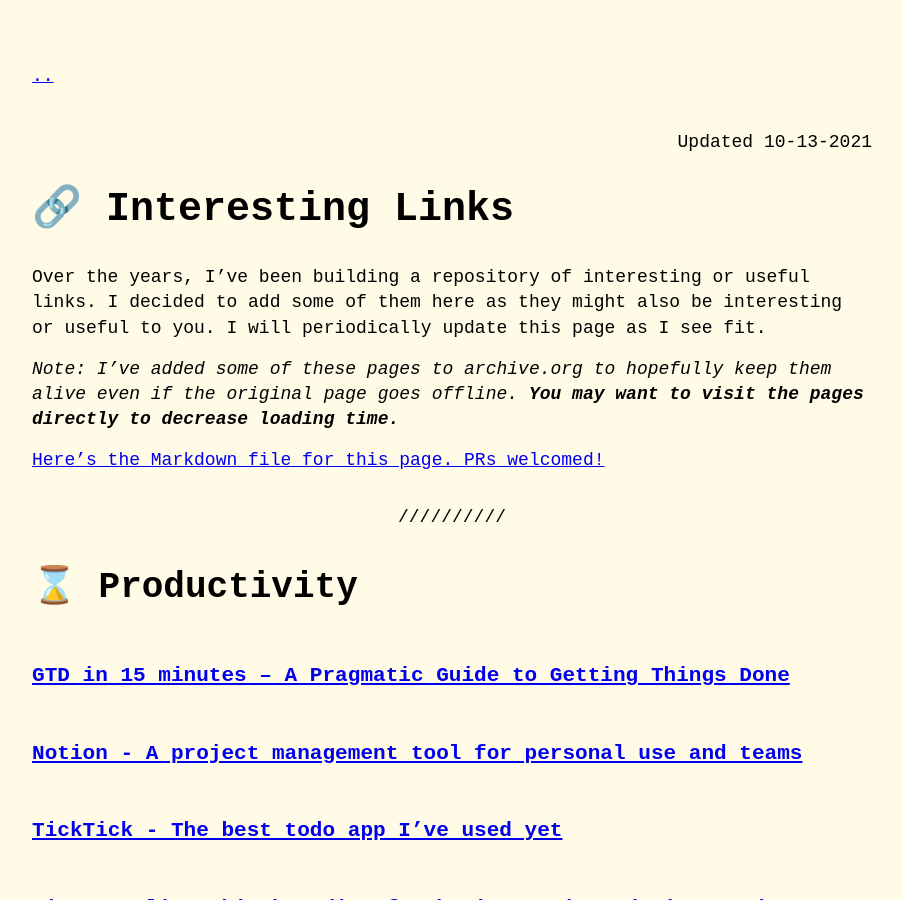
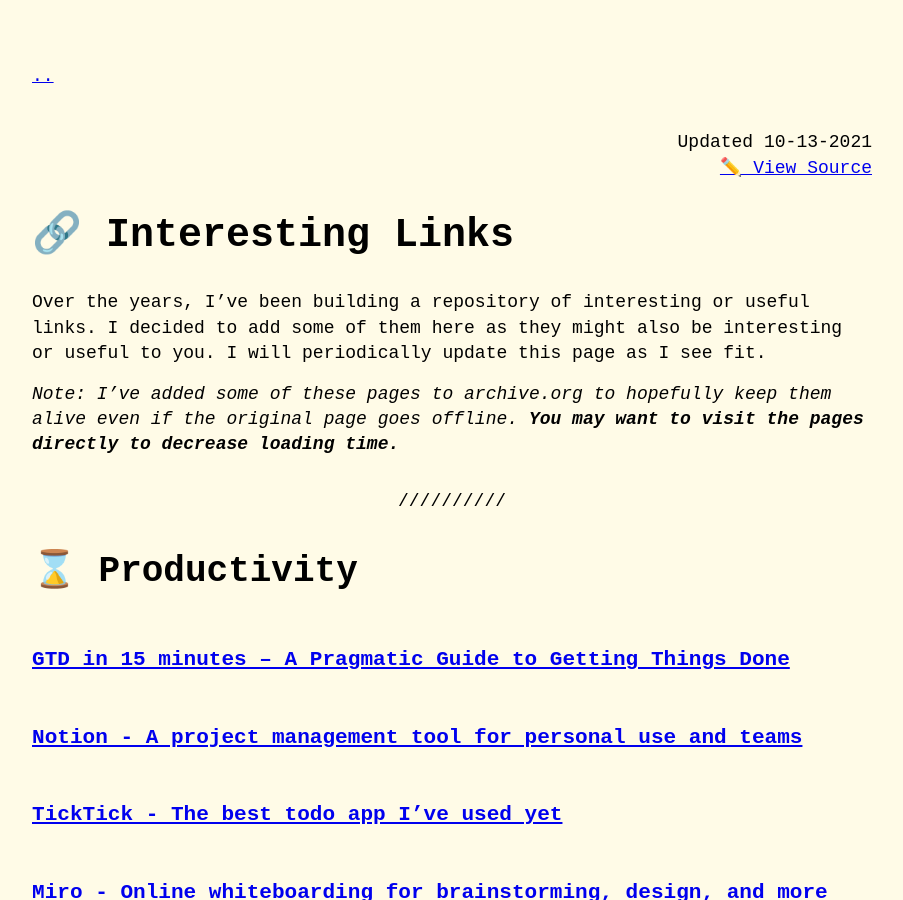
Before and after one commit to tatelax/tatelax.github.io, a Jekyll site: the page built from pages/links.md, in a window 1280 px wide and 900 px high. Shown: the whole window, without its empty margins (188-1091 px from the left). Built offline with Jekyll 4.4.1, drawn with Linux system fonts in a browser that asks for light colours.

Commit message:
Add view source

```diff
--- a/_layouts/page.html
+++ b/_layouts/page.html
@@ -6,7 +6,8 @@
 
 <p class="post-meta">
     {% if page.date-updated %}
-    <br><time datetime="{{ page.date-updated }}">Updated {{ page.date-updated | date: site.theme_config.date_format }}</time>
+    <br/><time datetime="{{ page.date-updated }}">Updated {{ page.date-updated | date: site.theme_config.date_format }}</time>
+    <br/><a href={{page.source}}>✏️ View Source</a>
     {% endif %}
 </p>
 
--- a/pages/links.md
+++ b/pages/links.md
@@ -2,13 +2,12 @@
 layout: page
 title: 🔗 Interesting Links
 date-updated: 10-13-2021
+source: https://github.com/tatelax/tatelax.github.io/blob/master/pages/links.md
 ---
 
 Over the years, I've been building a repository of interesting or useful links. I decided to add some of them here as they might also be interesting or useful to you. I will periodically update this page as I see fit.
 
 *Note: I've added some of these pages to archive.org to hopefully keep them alive even if the original page goes offline. **You may want to visit the pages directly to decrease loading time.***
-
-[Here's the Markdown file for this page. PRs welcomed!](https://github.com/tatelax/tatelax.github.io/blob/master/pages/links.md)
 
 ---
 
```
